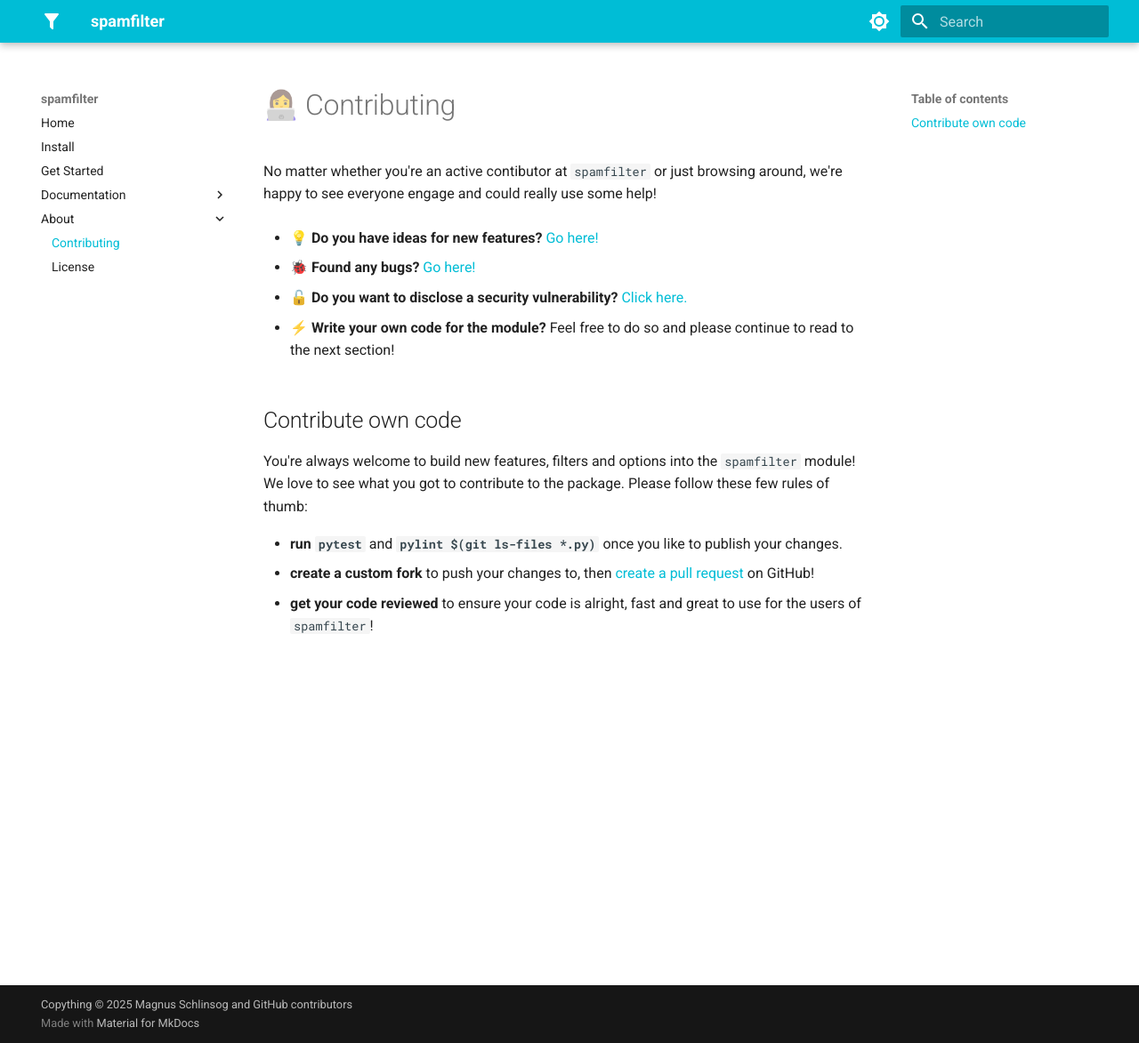
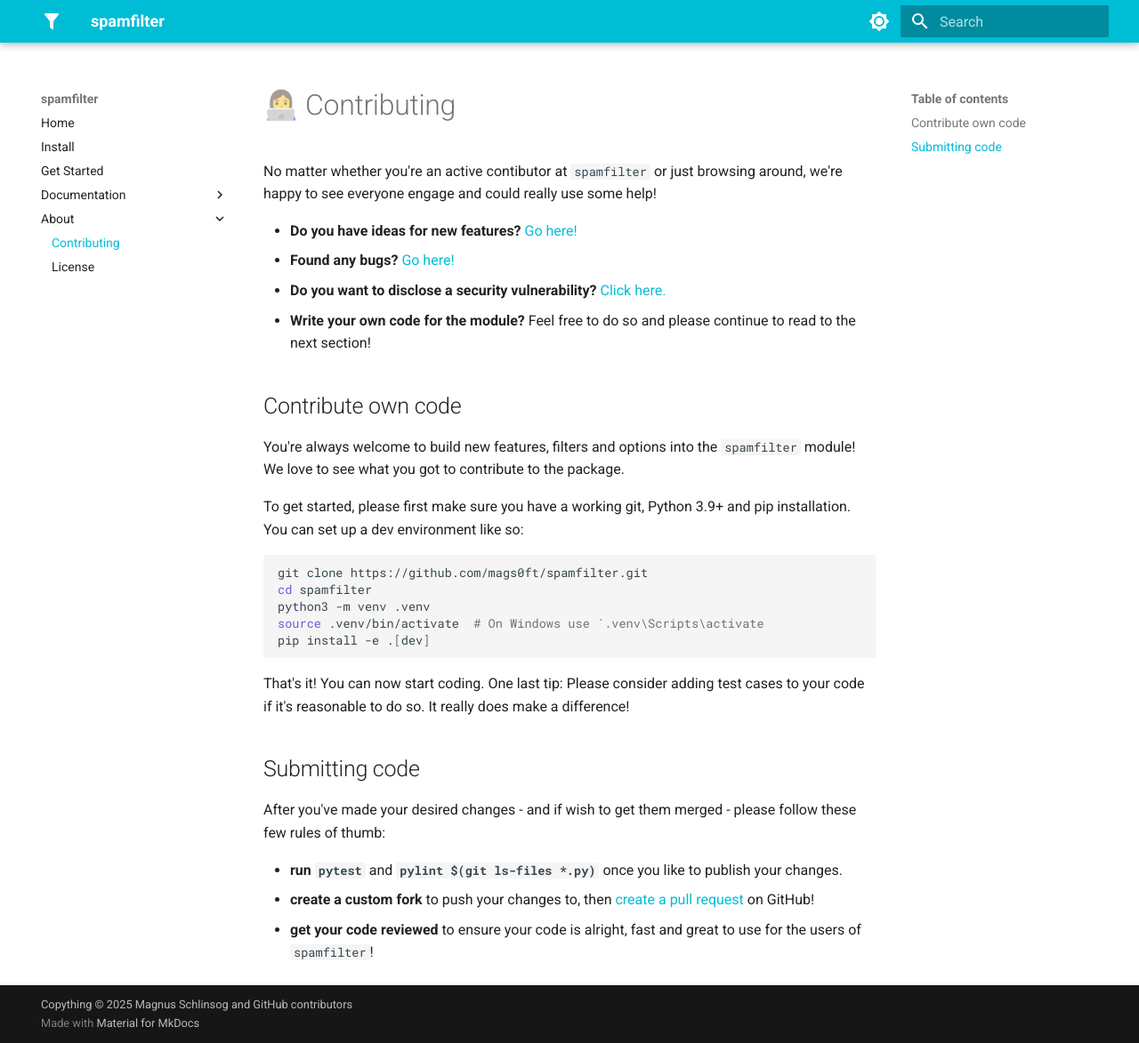
Before and after one commit to mags0ft/spamfilter, an MkDocs documentation site: the page built from docs/contributing.md, in a window 1280 px wide and 1173 px high. Shown: the whole window at 89% size. Built offline with MkDocs 1.6.1 and Material for MkDocs 9.7.7, drawn with Linux system fonts in a browser that asks for light colours.

Commit message:
improve contribution docs

````diff
--- a/docs/contributing.md
+++ b/docs/contributing.md
@@ -2,18 +2,30 @@
 
 No matter whether you're an active contibutor at `spamfilter` or just browsing around, we're happy to see everyone engage and could really use some help!
 
-- 💡 **Do you have ideas for new features?** [Go here!](https://github.com/mags0ft/spamfilter/issues/new?template=feature_request.md)
-
-- 🐞 **Found any bugs?** [Go here!](https://github.com/mags0ft/spamfilter/issues/new?template=bug_report.md)
-
-- 🔓 **Do you want to disclose a security vulnerability?** [Click here.](https://github.com/mags0ft/spamfilter/security/advisories/new)
-
-- ⚡ **Write your own code for the module?** Feel free to do so and please continue to read to the next section!
+- **Do you have ideas for new features?** [Go here!](https://github.com/mags0ft/spamfilter/issues/new?template=feature_request.md)
+- **Found any bugs?** [Go here!](https://github.com/mags0ft/spamfilter/issues/new?template=bug_report.md)
+- **Do you want to disclose a security vulnerability?** [Click here.](https://github.com/mags0ft/spamfilter/security/advisories/new)
+- **Write your own code for the module?** Feel free to do so and please continue to read to the next section!
 
 ## Contribute own code
 
-You're always welcome to build new features, filters and options into the `spamfilter` module! We love to see what
-you got to contribute to the package. Please follow these few rules of thumb:
+You're always welcome to build new features, filters and options into the `spamfilter` module! We love to see what you got to contribute to the package.
+
+To get started, please first make sure you have a working git, Python 3.9+ and pip installation. You can set up a dev environment like so:
+
+```bash
+git clone https://github.com/mags0ft/spamfilter.git
+cd spamfilter
+python3 -m venv .venv
+source .venv/bin/activate  # On Windows use `.venv\Scripts\activate
+pip install -e .[dev]
+```
+
+That's it! You can now start coding. One last tip: Please consider adding test cases to your code if it's reasonable to do so. It really does make a difference!
+
+## Submitting code
+
+After you've made your desired changes - and if wish to get them merged - please follow these few rules of thumb:
 
 - **run `pytest`** and **`pylint $(git ls-files *.py)`** once you like to publish your changes.
 - **create a custom fork** to push your changes to, then [create a pull request](https://github.com/mags0ft/spamfilter/pulls) on GitHub!
````
